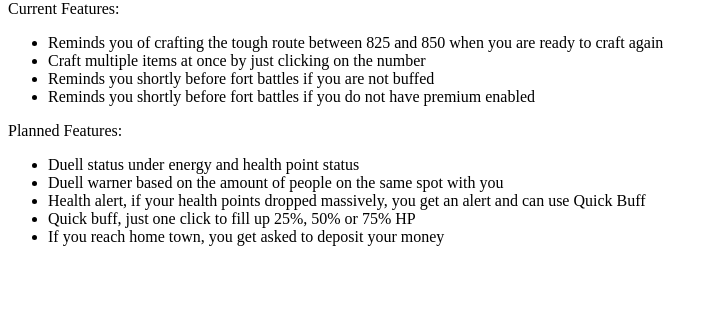
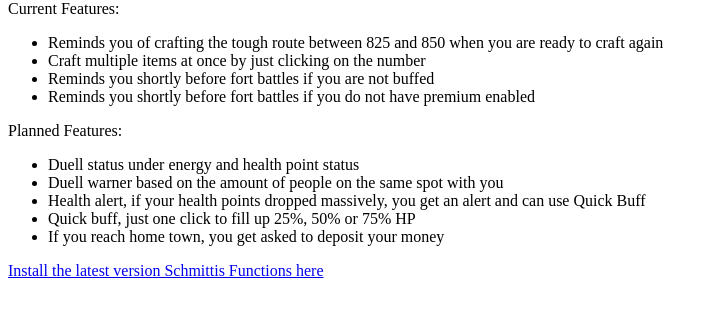
Before and after one commit to s-schmitti/TW-Schmittis_Functions, a plain HTML site: page index.html in a window 1280 px wide. Shown: the part 66-380 px from the top of the page, without its empty margins (0-718 px from the left). Drawn offline with Linux system fonts and the light colour scheme.

Commit message:
Update index.html

```diff
--- a/index.html
+++ b/index.html
@@ -20,5 +20,6 @@
       <li> Quick buff, just one click to fill up 25%, 50% or 75% HP </li>
       <li> If you reach home town, you get asked to deposit your money</li>
     </ul>
+    <a href="install.html">Install the latest version Schmittis Functions here</a>
   </body>
 </html>
```
